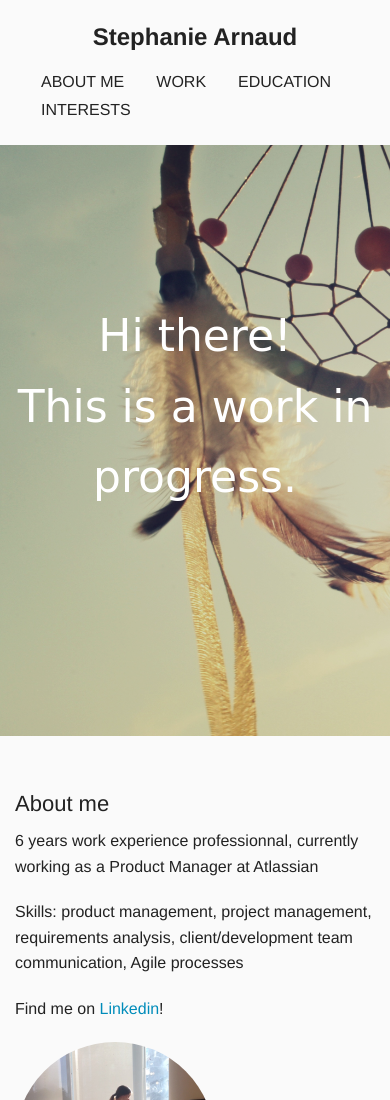
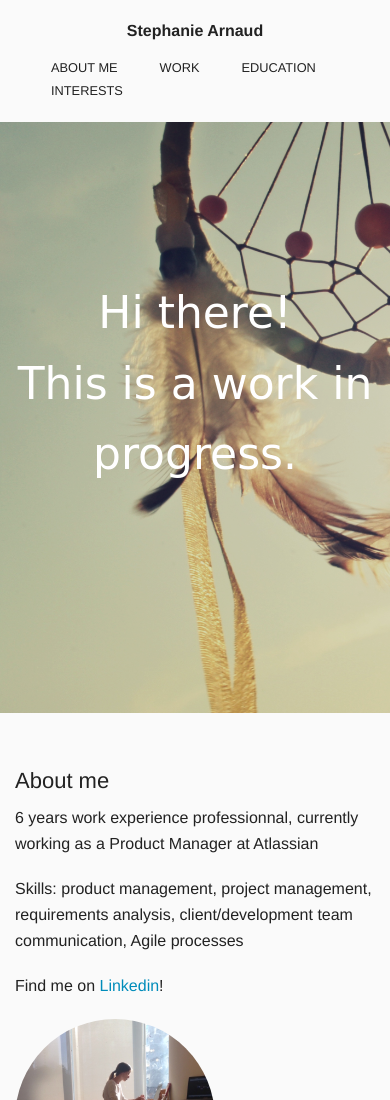
Before and after one commit to stephaniearnaud/stephaniearnaud.github.io, a plain HTML site: page index.html in a window 390 px wide. Shown: the top 1100 px of the page. Drawn offline with Linux system fonts and the light colour scheme; a web font is replaced by a local one.

Commit message:
fixed top bar size for mobile

```diff
--- a/css/app.css
+++ b/css/app.css
@@ -15,7 +15,7 @@ body {
 }
 
 .namelogo h1 {
-	font-size: 1.5em;
+	font-size: 1em;
 	font-weight: 600;
 	text-align: center;
     color: inherit;
@@ -56,12 +56,22 @@ body {
 .sub-nav li {
     float: left;
     display: inline;
-    margin-left: 0;
-    margin-bottom: 0;
+    margin-left: 10px;
+    margin-bottom: 10px;
     font-family: inherit;
     font-weight: normal;
-    font-size: 1rem;
+    font-size: 0.8rem;
     color: inherit;
+}
+
+@media only screen and (min-width: 40.063em) {
+	.sub-nav dt,
+    .sub-nav dd,
+    .sub-nav li{
+        font-size: 1rem;
+        margin-left: 0;
+        margin-bottom: 0;
+	}
 }
 
 .sub-nav dt a,
```
